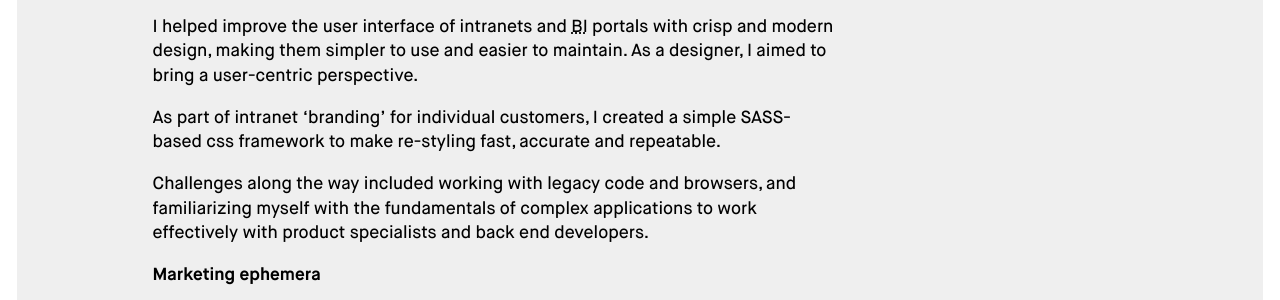
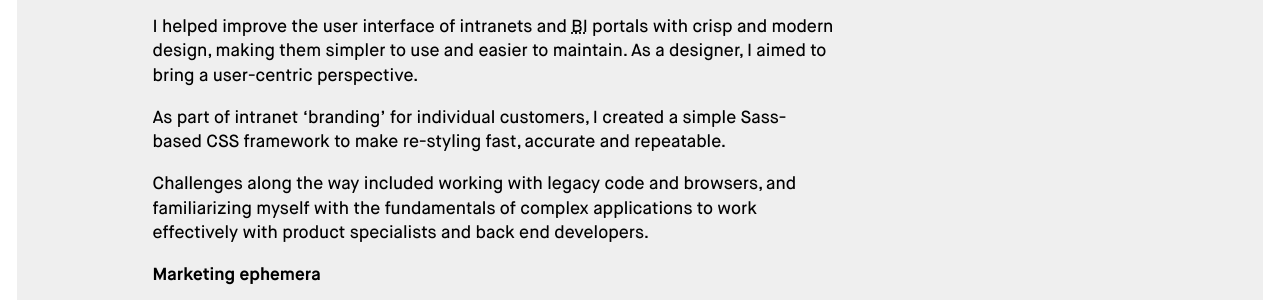
Before and after one commit to regmtait/regmtait.co.uk, a Jekyll site: the page built from _projects/cloud2.md, in a window 1280 px wide. Shown: the part 979-1279 px from the top of the page. Built offline with Jekyll 4.4.1, drawn with Linux system fonts in a browser that asks for light colours.

Commit message:
Changed case for Sass and CSS

```diff
--- a/_projects/cloud2.md
+++ b/_projects/cloud2.md
@@ -43,7 +43,7 @@ Cloud2 make award-winning <a href="#" class="extra">Digital Transformation</a> p
 
 I helped improve the user interface of intranets and <abbr title="Business Intelligence">BI</abbr> portals with crisp and modern design, making them simpler to use and easier to maintain. As a designer, I aimed to bring a user-centric perspective.
 
-As part of intranet 'branding' for individual customers, I created a simple SASS-based css framework to make re-styling fast, accurate and repeatable.
+As part of intranet 'branding' for individual customers, I created a simple Sass-based CSS framework to make re-styling fast, accurate and repeatable.
 
 Challenges along the way included working with legacy code and browsers, and familiarizing myself with the fundamentals of complex applications to work effectively with product specialists and back end developers.
 
```
